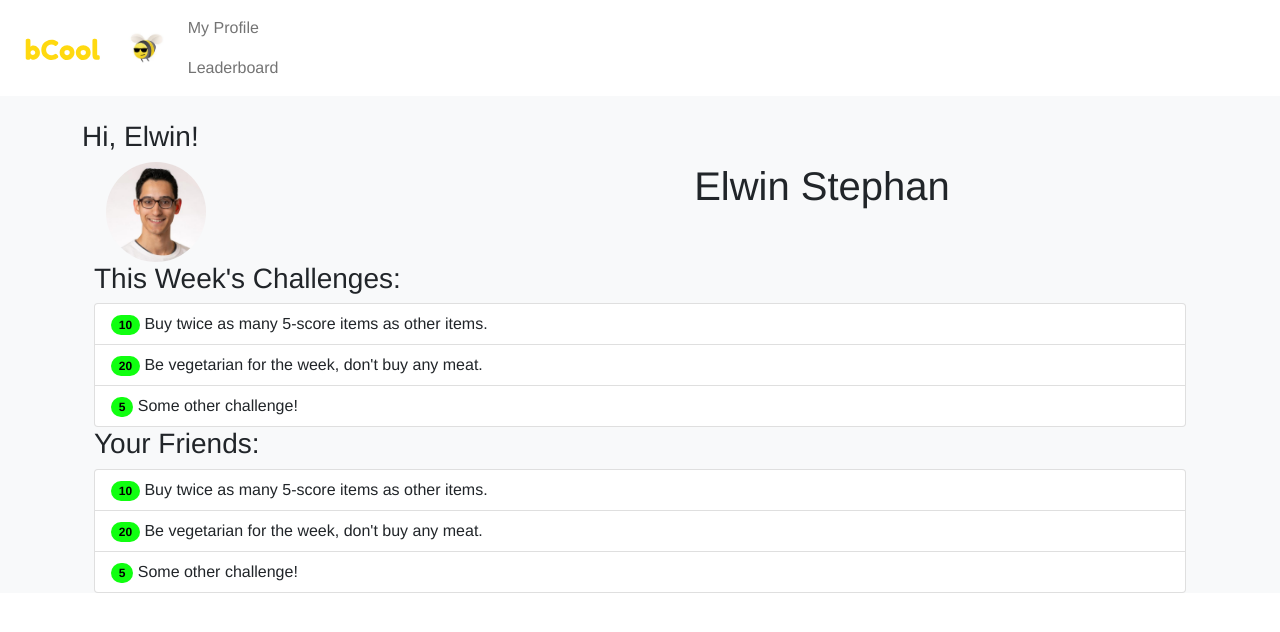
After one commit to elwin/hz21, a Flask app: page /me in a window 1280 px wide. The commit adds this page. Shown: the top 632 px of the page. Run offline with Flask 2, Linux system fonts and the light colour scheme; parts of the project's set-up code (start-up, migrations or seed data) failed here and were passed over; some libraries are stand-ins or nearby versions.

Commit message:
Add missing files (sorry)

```diff
--- a/carts.py
+++ b/carts.py
@@ -32,7 +32,6 @@
         self.products = products
 
     def score(self) -> int:
-        print(len(self.products))
         return round(mean(product.score for product in self.products), 1)
 
     def score_sum(self) -> Tuple[int, int]:
--- a/templates/index.html
+++ b/templates/index.html
@@ -111,7 +111,7 @@
             <a class="btn btn-secondary mt-3"
                href="{{ url_for("cart", cart_id=current_cart.id) }}"
             >
-                More details
+                Edit
             </a>
 
         </div>
--- /dev/null
+++ b/templates/partials/character.html
@@ -0,0 +1,29 @@
+<div class="container character-card">
+    <div class="row">
+        <div class="col-4">
+            <a itemprop="image">
+                <img style="border-radius:50%" src="{{ url_for('static', filename='elwin.jpg') }}" width="100px" height="100px">
+            </a>
+        </div>
+        <div class="col-8">
+            <h1 class="masthead clearfix" style="text-align: center;">Elwin Stephan</h1>
+            <div class="container">
+                <div class="row">
+                    <!--
+                    <div class="col-2 level-badge">
+                        16
+                    </div>
+                    <div class="col-8">
+                        <div class="progress">
+                            <div class="progress-bar bg-primary" role="progressbar" style="width: 33%" aria-valuenow="25" aria-valuemin="0" aria-valuemax="100"></div>
+                        </div>
+                    </div>
+                    <div class="col-2">
+                        17
+                    </div>
+                    -->
+                </div>
+            </div>
+        </div>
+    </div>
+</div>
```
Also changed, not shown: templates/partials/character_till.html (added, +29 -0 lines).
